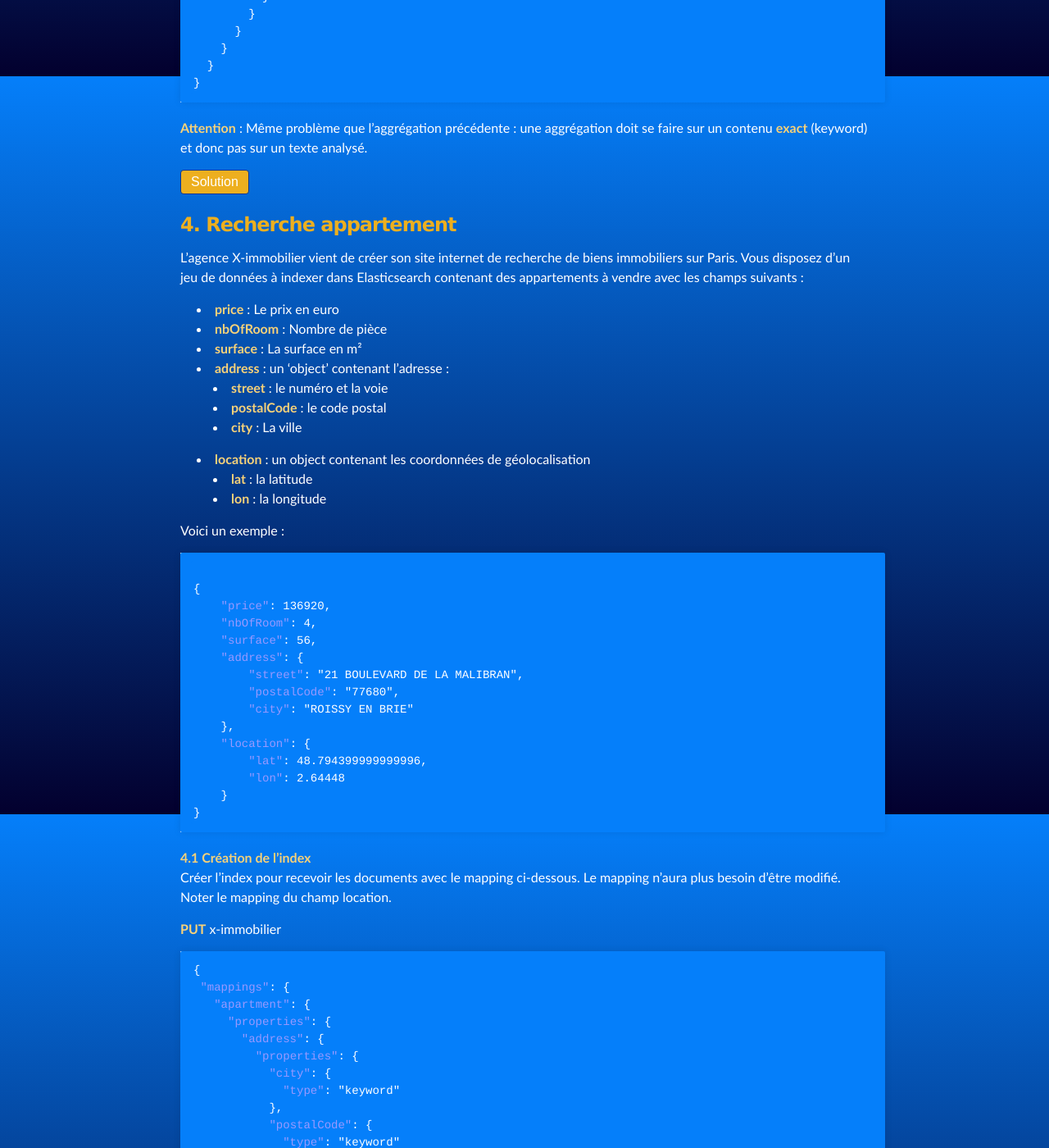
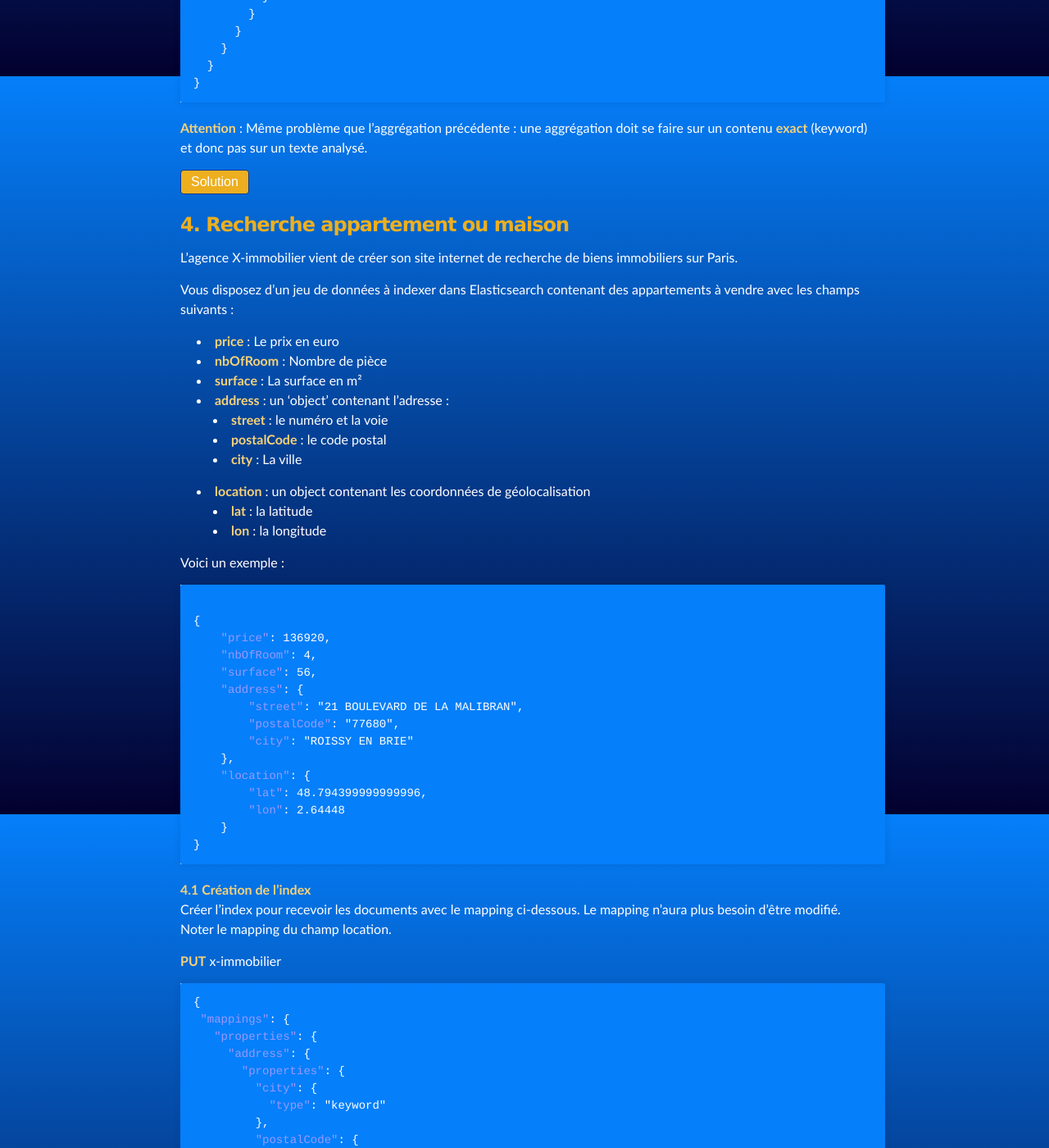
Before and after one commit to oziade/oziade.github.io, a Jekyll site: the page built from index.md, in a window 1280 px wide and 1400 px high, scrolled down 9051 px. Shown: the whole window at 82% size. Built offline with Jekyll 4.4.1, drawn with Linux system fonts in a browser that asks for light colours; nearby versions of some CDN libraries; some of the changed text lies outside the part shown.

Commit message:
Fix formatting

```diff
--- a/_includes/chapter_4.md
+++ b/_includes/chapter_4.md
@@ -1,6 +1,7 @@
-### 4. Recherche appartement
+### 4. Recherche appartement ou maison
 
 L'agence X-immobilier vient de créer son site internet de recherche de biens immobiliers sur Paris.
+
 Vous disposez d'un jeu de données à indexer dans Elasticsearch contenant des appartements à vendre
 avec les champs suivants :
 
@@ -41,33 +42,31 @@ __PUT__ x-immobilier
 {% highlight json %}
 {
  "mappings": {
-   "apartment": {
-     "properties": {
-       "address": {
-         "properties": {
-           "city": {
-             "type": "keyword"
-           },
-           "postalCode": {
-             "type": "keyword"
-           },
-           "street": {
-             "type": "text"
-           }
+   "properties": {
+     "address": {
+       "properties": {
+         "city": {
+           "type": "keyword"
+         },
+         "postalCode": {
+           "type": "keyword"
+         },
+         "street": {
+           "type": "text"
          }
-       },
-       "location": {
-          "type": "geo_point"
-       },
-       "nbOfRoom": {
-         "type": "long"
-       },
-       "price": {
-         "type": "long"
-       },
-       "surface": {
-         "type": "long"
        }
+     },
+     "location": {
+        "type": "geo_point"
+     },
+     "nbOfRoom": {
+       "type": "long"
+     },
+     "price": {
+       "type": "long"
+     },
+     "surface": {
+       "type": "long"
      }
    }
  }
@@ -79,7 +78,8 @@ Pour indexer tous ces documents en une étape vous allez utiliser curl :
 
  * Télécharger le dataset [apartment.data](data/apartment.data)
  * Exécuter une requête bulk indexing :
-  `curl -XPUT http://{host:port}/x-immobilier/apartment/_bulk --data-binary @apartment.data -H 'Content-Type: application/json'`
+
+ `curl -XPUT http://{host:port}/x-immobilier/_bulk --data-binary @apartment.data -H 'Content-Type: application/json'`
 
  __Vérifier que les 987 documents sont correctements indexés :__
  __GET__ x-immobilier/_count
@@ -88,14 +88,14 @@ Pour indexer tous ces documents en une étape vous allez utiliser curl :
 __4.3 Bounding box query__
 
 Pour les besoins du site, il faut être capable de rechercher les appartements se trouvant dans le __9e arrondissement__.
-Le 9e arrondissement pour cette requête est représenté par un rectangle avec les caractéristiques suivantes :
+Le 9e arrondissement, pour cette requête, est représenté par un rectangle avec les caractéristiques suivantes :
  - Extrémité en haut à gauche à la position __"lat": 48.88202934722508, "lon": 2.3397765430833624__
  - Extrémité en bas à droite à la position __"lat": 48.870738, "lon": 2.347842__
 
 Ecrire une requête avec un __filtre__  __geo_bounding_box__ sur ce rectangle pour remonter les 21 appartements dans le 9e.
 <blockquote class = 'solution' markdown="1">
 
-GET x-immobilier/apartment/_search
+GET x-immobilier/_search
 {% highlight json %}
 {
   "query": {
@@ -129,7 +129,7 @@ Remplacer le __geo_bounding_box__ filter de la requête précédente par un filt
 
 <blockquote class = 'solution' markdown="1">
 
-GET x-immobilier/apartment/_search
+GET x-immobilier/_search
 {% highlight json %}
 {
   "query": {
@@ -153,12 +153,12 @@ GET x-immobilier/apartment/_search
 ---
 __4.5 Tri par rapport à la distance depuis un point__
 La requête précédente permet aux utilisateurs de remonter les résultats attendus, cependant les utilisateurs souhaiteraient voir en priorité les appartements les plus proches.
-Modifier la requête pour ajouter le tri par ___geo_distance__
+Modifier la requête pour ajouter le tri par __geo_distance__
 Vous devez avoir en premier l'appartement se trouvant __46 RUE DE TREVISE__
 
 <blockquote class = 'solution' markdown="1">
 
-GET x-immobilier/apartment/_search
+GET x-immobilier/_search
 {% highlight json %}
 {
   "query": {
@@ -199,10 +199,10 @@ Afin d'évaluer la quantité de bien se trouvant à proximité du métro cadet,
 - 500 à 1000m
 
 Pour cela vous devez écrire une requête d'aggrégation de type geo_distance.
-__Pour vous aider inspirer vous des précédentes requêtes d'agrégations.__
+__Pour vous aider, inspirez vous des précédentes requêtes d'agrégations.__
 <blockquote class = 'solution' markdown="1">
 
-GET x-immobilier/apartment/_search
+GET x-immobilier/_search
 {% highlight json %}
 {
   "size": 0,
```
Also changed, not shown: other parts of _includes/chapter_4.md (+1 -1 lines).
